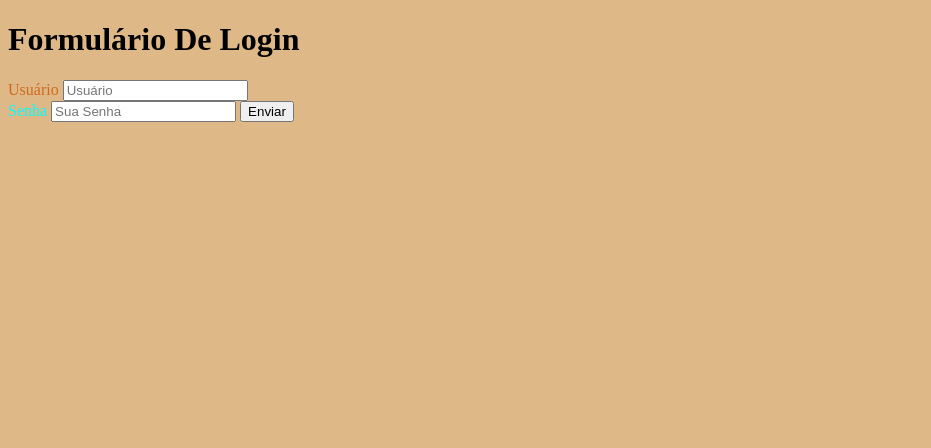
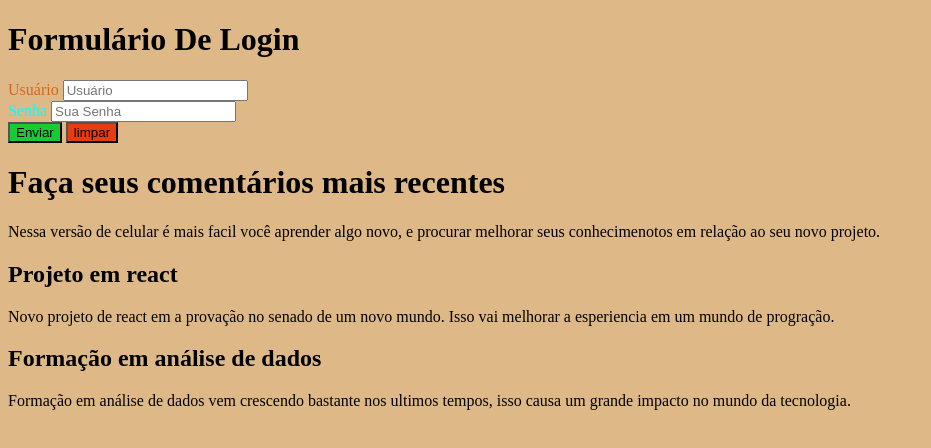
Before and after one commit to Railson021/Ecercicio_html, a plain HTML site: page Index.html in a window 1280 px wide. Shown: the whole page, without its empty margins (0-931 px from the left). Drawn offline with Linux system fonts and the light colour scheme.

Commit message:
Aprimorando a pagina

```diff
--- a/Index.html
+++ b/Index.html
@@ -11,6 +11,13 @@
             body{
                 background-color: burlywood;
             }
+            .botãoLimpar{
+                background-color: rgb(231, 59, 16)
+                ;
+            }
+            .botãoEnviar{
+                background-color: rgb(23, 203, 50);
+            }
 </style>
 </head>
 <body>
@@ -19,8 +26,27 @@
         <label for="Usuário">Usuário</label>
         <input type="text" placeholder="Usuário"> <br />
         <label style="color: aqua;" for="Senha">Senha</label>
-        <input id="Senha" type="password" placeholder="Sua Senha">
-        <button type="submit">Enviar</button>
+        <input id="Senha" type="password" placeholder="Sua Senha"> <br />
+        <button class="botãoEnviar" type="submit">Enviar</button>
+        <button class="botãoLimpar" type="reset">limpar</button>
+        <h1>Faça seus comentários mais recentes</h1>
+        <p>
+            Nessa versão de celular é mais facil você aprender algo novo, e procurar melhorar seus conhecimenotos em relação ao seu novo projeto.
+            <main>
+                <h2>Projeto em react</h2>
+                <section>
+                        <Article>
+                    Novo projeto de react em a provação no senado de um novo mundo. Isso vai melhorar a esperiencia em um mundo de progração.
+                        </Article>
+                </section>
+                <h2>Formação em análise de dados</h2>
+                    <section>
+                        <article>
+                            Formação em análise de dados vem crescendo bastante nos ultimos tempos, isso causa um grande impacto no mundo da tecnologia.
+                        </article>
+                    </section>
+            </main>
+        </p>
     </form>
 </body>
 </html>
```
